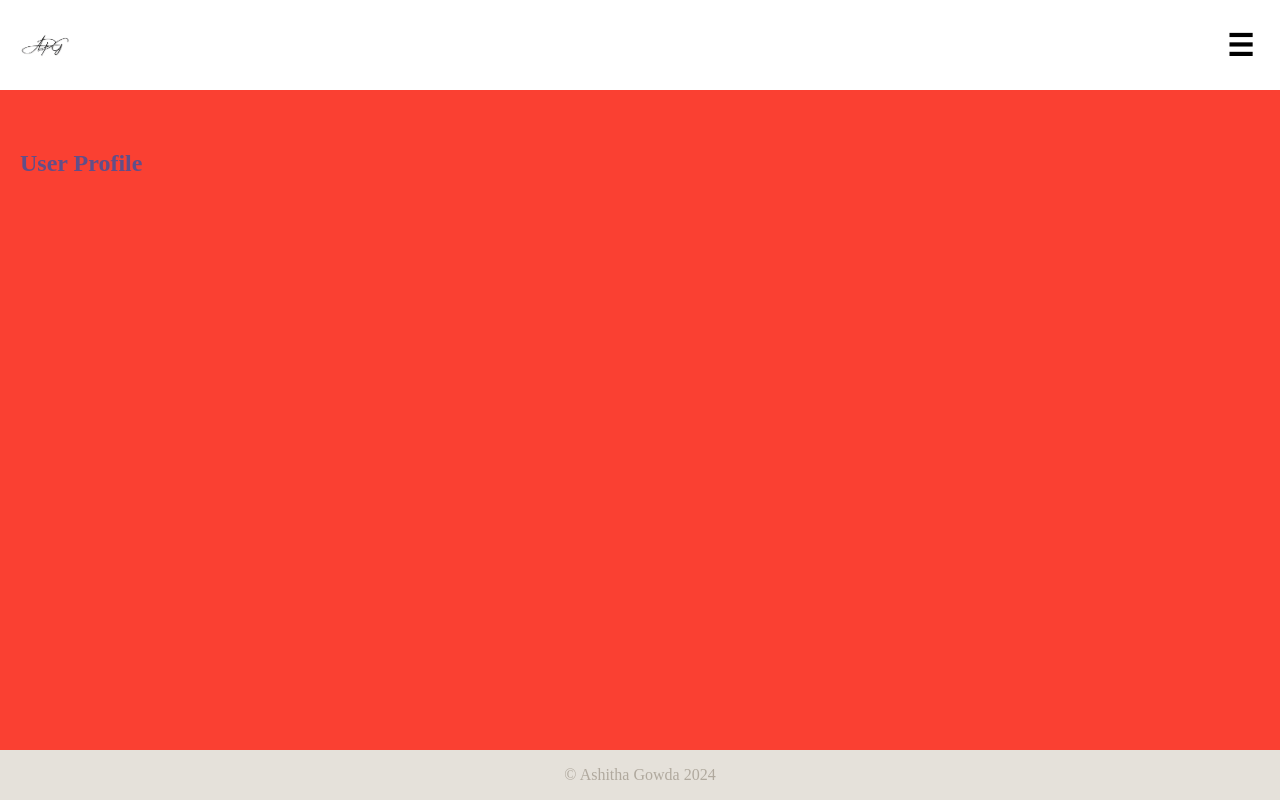
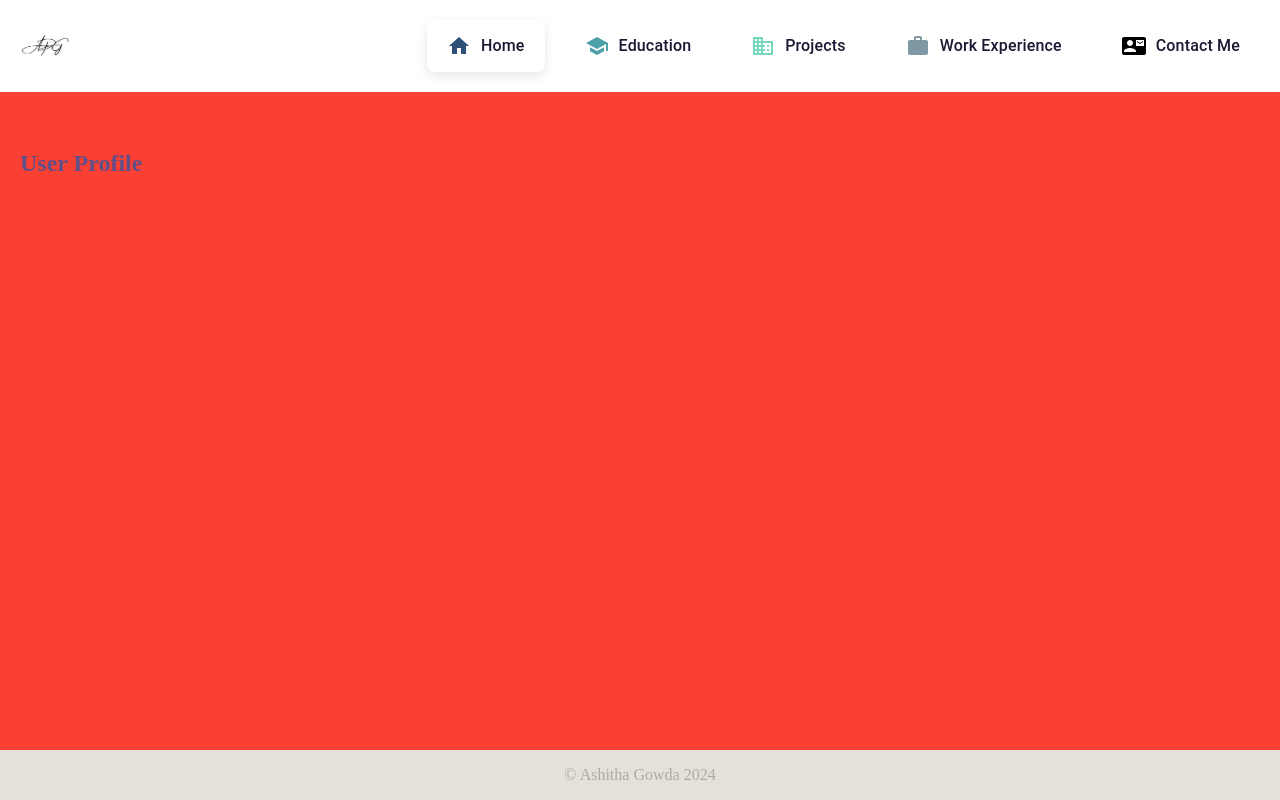
Before and after one commit to AshithaPGowda/portfolio, a Next.js app: page / in a window 1280 px wide. Built offline with nearby package versions, Linux system fonts and the light colour scheme.

Commit message:
changed the header to have menu is open in mobile or top nav if open in desktop view

```diff
--- a/src/app/components/header.js
+++ b/src/app/components/header.js
@@ -1,11 +1,18 @@
 "use client";
 import React, { useState, useEffect, useRef } from "react";
+import { useMediaQuery } from "@mui/material"; // Import for media query
 import FrostedGlassSidebar from "./frostedSidebar";
+import MenuItem from "./menuIcons";
 
 export default function Header() {
     const [isSidebarOpen, setSidebarOpen] = useState(false); // Sidebar starts closed
     const [activeSection, setActiveSection] = useState(null);
+    const menuItems = ["Home", "Education", "Projects", "Work Experience", "Contact Me"];
+    const [activeIndex, setActiveIndex] = useState(0);
     const sidebarRef = useRef(null);
+
+    // Check if the screen is small (mobile view)
+    const isMobile = useMediaQuery("(max-width:600px)");
 
     const handleSidebarToggle = () => {
         setSidebarOpen(!isSidebarOpen); // Toggle sidebar visibility
@@ -13,6 +20,11 @@ export default function Header() {
 
     const handleSectionChange = (index) => {
         setActiveSection(index); // Update the active section
+    };
+
+    const handleItemClick = (index) => {
+        console.log("seelction clicked, ", index); // Notify parent component of section change
+        setActiveIndex(index);
     };
 
     // Close sidebar when clicked outside
@@ -53,6 +65,9 @@ export default function Header() {
                 <img src="apg.png" alt="APG Logo" style={{ width: "100%", height: "100%" }} />
             </div>
 
+            {/* If it's mobile view, show the hamburger icon */}
+            {isMobile ? (
+                <>
                     {/* Hamburger or "X" icon for sidebar toggle */}
                     <button
                         onClick={handleSidebarToggle}
@@ -75,6 +90,21 @@ export default function Header() {
                         onClose={handleSectionChange}
                         ref={sidebarRef} // Attach ref to the sidebar
                     />
+                </>
+            ) : (
+                // If it's desktop view, show the top navigation bar
+                <div style={{ display: "flex", gap: "20px", alignItems: "center" }}>
+                    {menuItems.map((text, index) => (
+                        <MenuItem
+                            key={index}
+                            text={text}
+                            index={index}
+                            isActive={activeIndex === index} // Check if the item is active // Highlight active item
+                            onClick={() => handleItemClick(index)}
+                        />
+                    ))}
+                </div>
+            )}
         </div>
     );
 }
```
Lines whose indentation alone changed are shown as unchanged.
